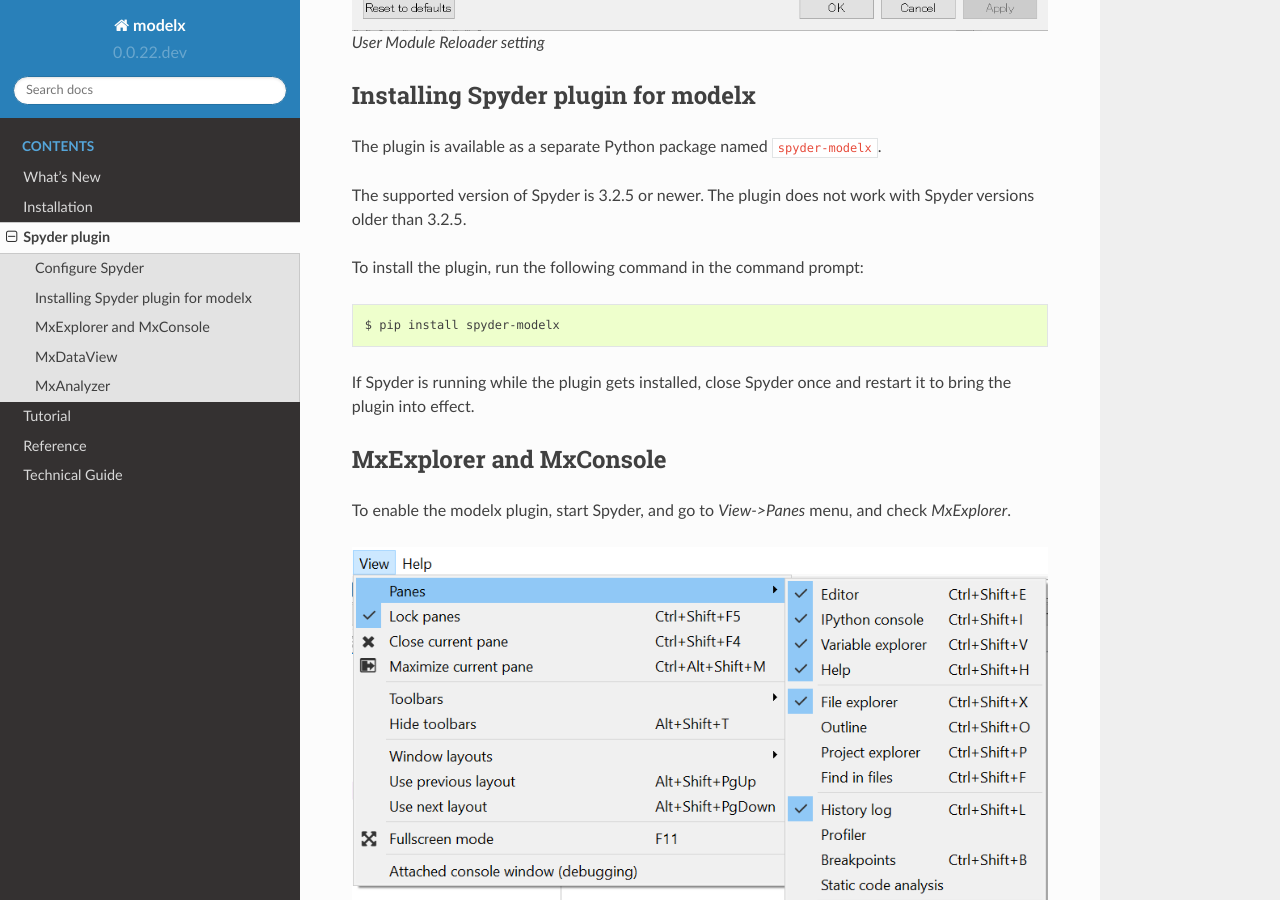
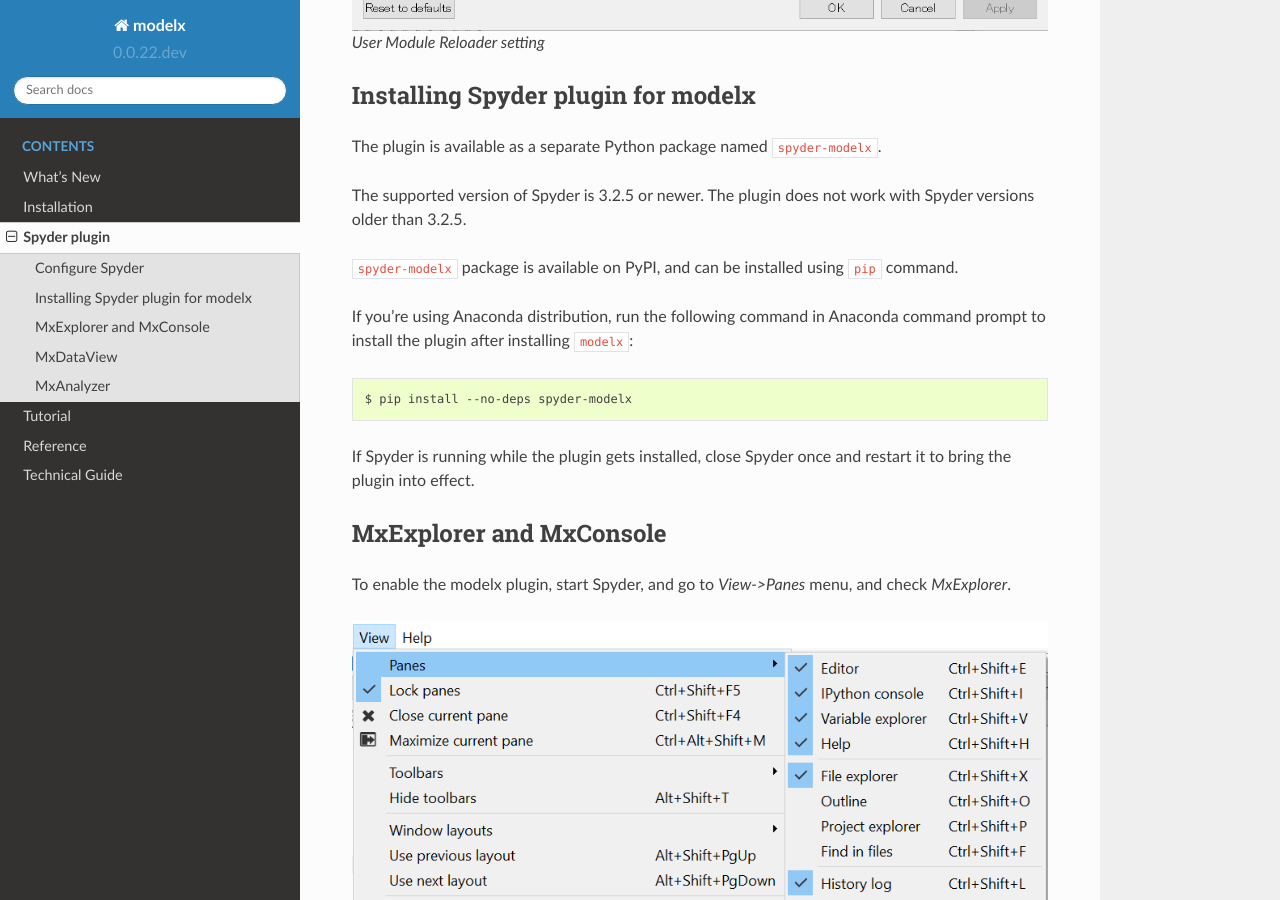
Before and after one commit to fumitoh/modelx, a Sphinx documentation site: the page built from doc/source/spyder.rst, in a window 1280 px wide and 900 px high, scrolled down 1961 px. Built offline with Sphinx 7.4.7 and the Read the Docs theme 2.0.0, drawn with Linux system fonts in a browser that asks for light colours.

Commit message:
DOC: Add --no-deps option

```diff
--- a/doc/source/spyder.rst
+++ b/doc/source/spyder.rst
@@ -84,9 +84,14 @@
 The supported version of Spyder is 3.2.5 or newer. The plugin does not
 work with Spyder versions older than 3.2.5.
 
-To install the plugin, run the following command in the command prompt::
+``spyder-modelx`` package is available on PyPI, and
+can be installed using ``pip`` command.
 
-    $ pip install spyder-modelx
+If you're using Anaconda distribution,
+run the following command in Anaconda command prompt to install the plugin
+after installing ``modelx``::
+
+    $ pip install --no-deps spyder-modelx
 
 If Spyder is running while the plugin gets installed, close Spyder once
 and restart it to bring the plugin into effect.
```
